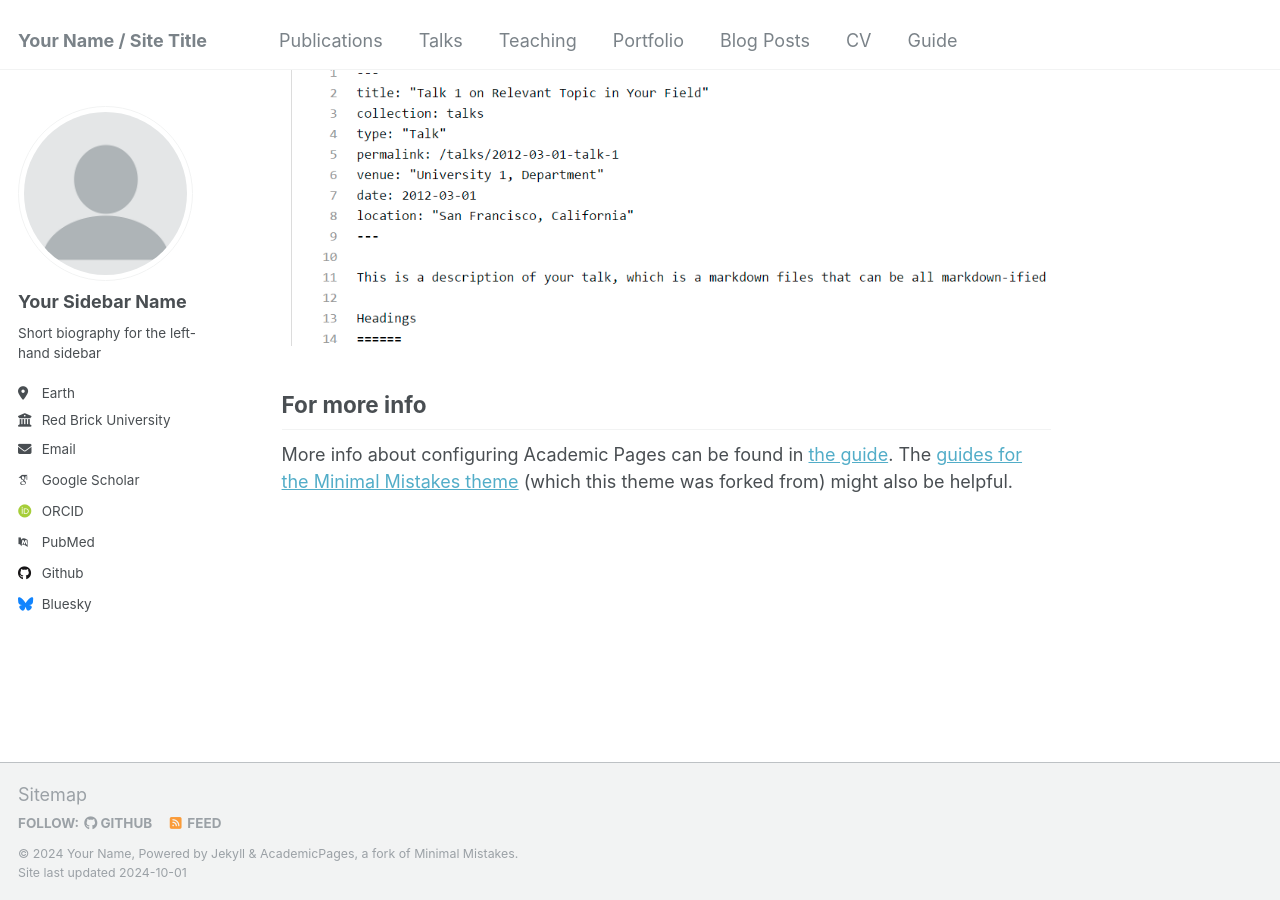
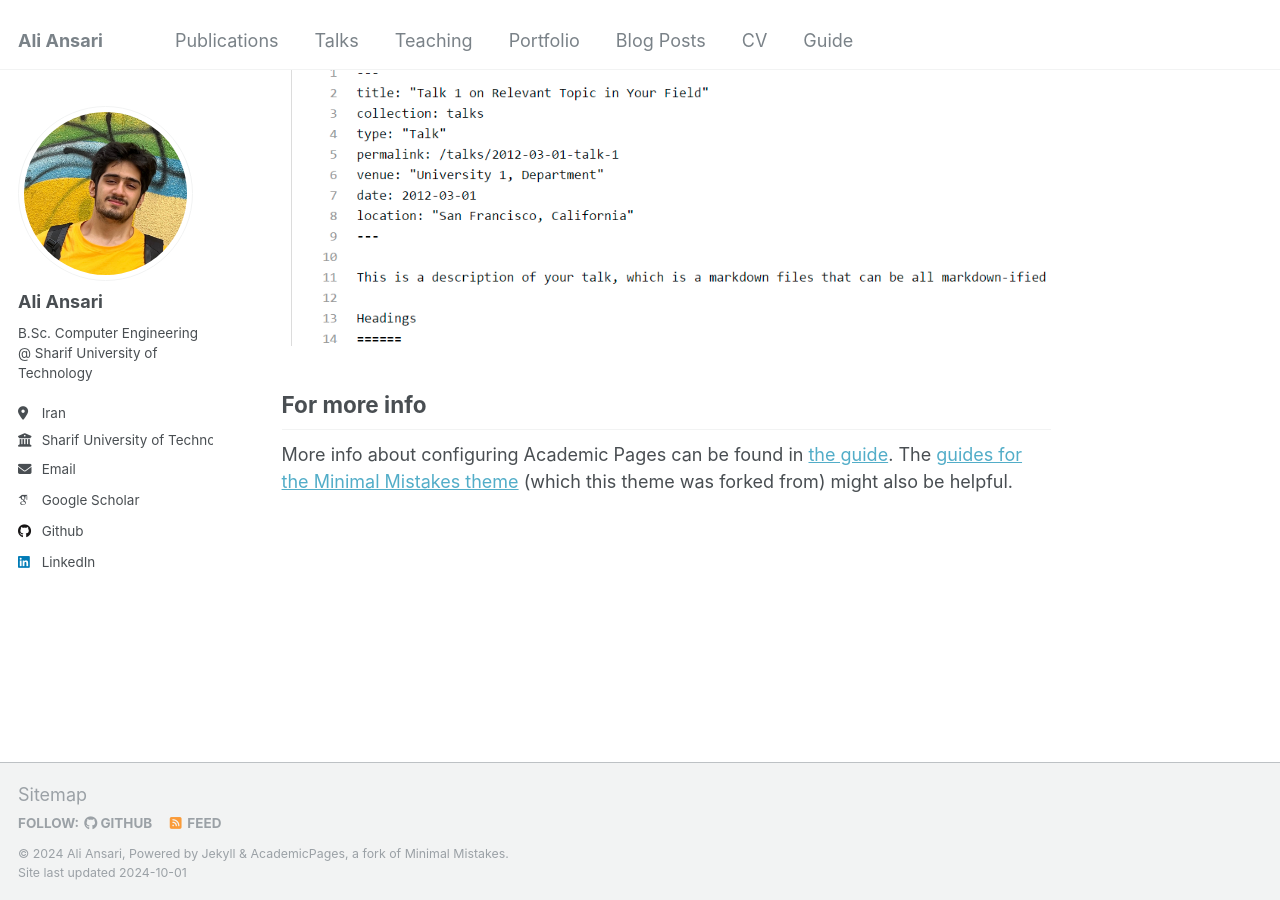
Before and after one commit to Mahdi-Marv/Mahdi-Marv.github.io, a Jekyll site: the page built from _pages/about.md, in a window 1280 px wide and 900 px high, scrolled down 2643 px. Built offline with Jekyll 4.4.1, drawn with Linux system fonts in a browser that asks for light colours; some web fonts are replaced.

Commit message:
Improving the website

```diff
--- a/_config.yml
+++ b/_config.yml
@@ -8,47 +8,47 @@
 
 # Basic Site Settings
 locale                   : "en-US"
-title                    : "Your Name / Site Title"
+title                    : "Ali Ansari"
 title_separator          : "-"
-name                     : &name "Your Name"
+name                     : &name "Ali Ansari"
 description              : &description "personal description"
 url                      : https://academicpages.github.io # the base hostname & protocol for your site e.g. "https://mmistakes.github.io"
 baseurl                  : "" # the subpath of your site, e.g. "/blog"
-repository               : "academicpages/academicpages.github.io"
+# repository               : "academicpages/academicpages.github.io"
 
 # Site Author - The following control what appear as part of the author content on the side bar.
 #               If a field is blank the icon and link will not appear, otherwise it will be shown.
 #               Additional customization can be done by editing /_includes/author-profile.html
 author:
   # Biographic information
-  avatar           : "profile.png"
-  name             : "Your Sidebar Name"
+  avatar           : "AliAnsari.jpg"
+  name             : "Ali Ansari"
   pronouns         : # example: "she/her"
-  bio              : "Short biography for the left-hand sidebar"
-  location         : "Earth"
-  employer         : "Red Brick University"
+  bio              : "B.Sc. Computer Engineering @ Sharif University of Technology"
+  location         : "Iran"
+  employer         : "Sharif University of Technology"
   uri              : # URL
-  email            : "none@example.org"
+  email            : "alians310322@gmail.com"
 
   # Academic websites
   arxiv            : # URL - Update with the correct link to your profile
-  googlescholar    : "https://scholar.google.com/citations?user=PS_CX0AAAAAJ"
+  googlescholar    : "https://scholar.google.com/citations?user=WYxYPXUAAAAJ"
   impactstory      : # URL
-  orcid            : "http://orcid.org/yourorcidurl"
+  orcid            : #"http://orcid.org/yourorcidurl"
   semantic         : # URL
-  pubmed           : "https://www.ncbi.nlm.nih.gov/pubmed/?term=john+snow"
+  pubmed           : #"https://www.ncbi.nlm.nih.gov/pubmed/?term=john+snow"
   researchgate     : # URL
 
   # Repositories and software development
   bitbucket        : # Username - Update with your username on the site
   codepen          : # Username
   dribbble         : # Username
-  github           : "academicpages"
+  github           : "allliance"
   kaggle           : # Username
   stackoverflow    : # User number or user number and name (i.e., use "1" or "1/jeff-atwood")
 
   # Social media
-  bluesky          : "bsky.app" # Replace this with you Bluesky username
+  bluesky          : #"bsky.app" # Replace this with you Bluesky username
   facebook         : # Username
   flickr           : # Username
   foursquare       : # Username
@@ -57,7 +57,7 @@ author:
   keybase          : # Username
   instagram        : # Username
   lastfm           : # Username
-  linkedin         : # Username
+  linkedin         : "ali-ansari-195999213"
   mastodon         : # URL
   medium           : # URL
   pinterest        : # Username
@@ -75,10 +75,6 @@ author:
 
 # Publication Category - The following the list of publication categories and their headings
 publication_category:
-  books:
-    title: 'Books'
-  manuscripts:
-    title: 'Journal Articles'
   conferences:
     title: 'Conference Papers'
 
```
Also changed, not shown: images/AliAnsari.jpg (added).
